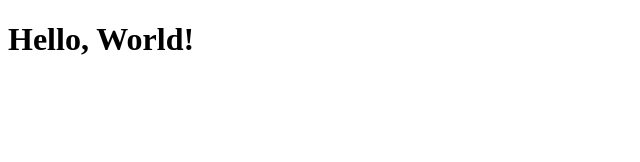
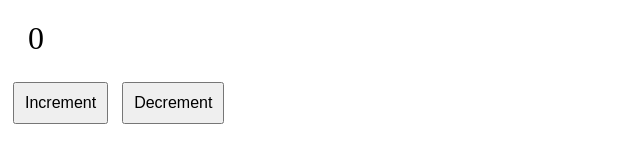
Before and after one commit to Tensorboy2/web-play, a plain HTML site: page index.html in a window 1280 px wide. Shown: the whole page, without its empty margins (0-640 px from the left). Drawn offline with Linux system fonts and the light colour scheme.

Commit message:
new button

```diff
--- a/index.html
+++ b/index.html
@@ -1,11 +1,27 @@
 <!DOCTYPE html>
 <html lang="en">
 <head>
-    <meta charset="UTF-8">
-    <meta name="viewport" content="width=device-width, initial-scale=1.0">
-    <title>Hello World</title>
+  <meta charset="UTF-8">
+  <meta name="viewport" content="width=device-width, initial-scale=1.0">
+  <title>Counter Component</title>
+  <style>
+    #counter {
+      font-size: 2em;
+      margin: 20px;
+    }
+    button {
+      font-size: 1em;
+      padding: 10px;
+      margin: 5px;
+    }
+  </style>
 </head>
 <body>
-    <h1>Hello, World!</h1>
+  <div id="app">
+    <div id="counter">0</div>
+    <button id="increment">Increment</button>
+    <button id="decrement">Decrement</button>
+  </div>
+  <script src="script.js"></script>
 </body>
 </html>
--- /dev/null
+++ b/script.js
@@ -0,0 +1,29 @@
+// script.js
+
+// Initialize the counter value
+let counterValue = 0;
+
+// Function to update the counter display
+function updateCounterDisplay() {
+  const counterElement = document.getElementById('counter');
+  counterElement.textContent = counterValue;
+}
+
+// Function to handle increment
+function incrementCounter() {
+  counterValue += 1;
+  updateCounterDisplay();
+}
+
+// Function to handle decrement
+function decrementCounter() {
+  counterValue -= 1;
+  updateCounterDisplay();
+}
+
+// Add event listeners to the buttons
+document.getElementById('increment').addEventListener('click', incrementCounter);
+document.getElementById('decrement').addEventListener('click', decrementCounter);
+
+// Initial display update
+updateCounterDisplay();
```
